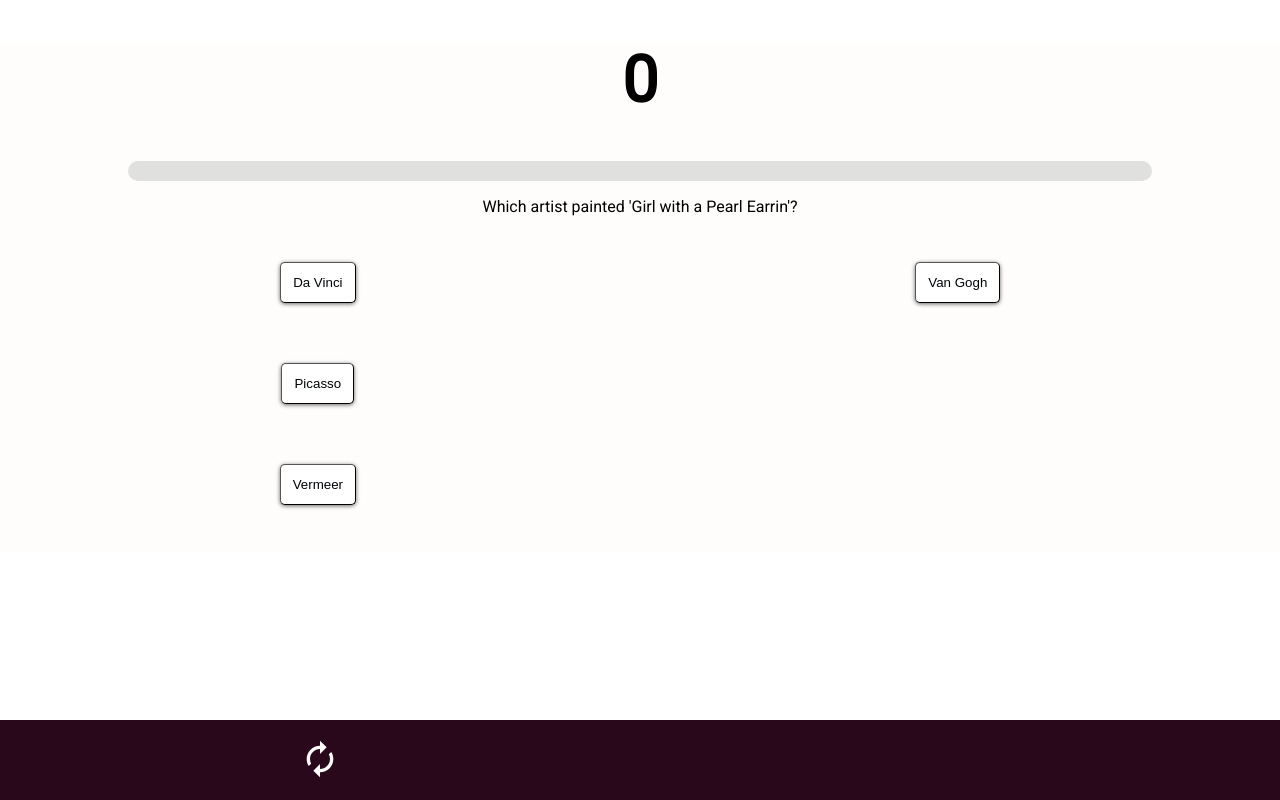
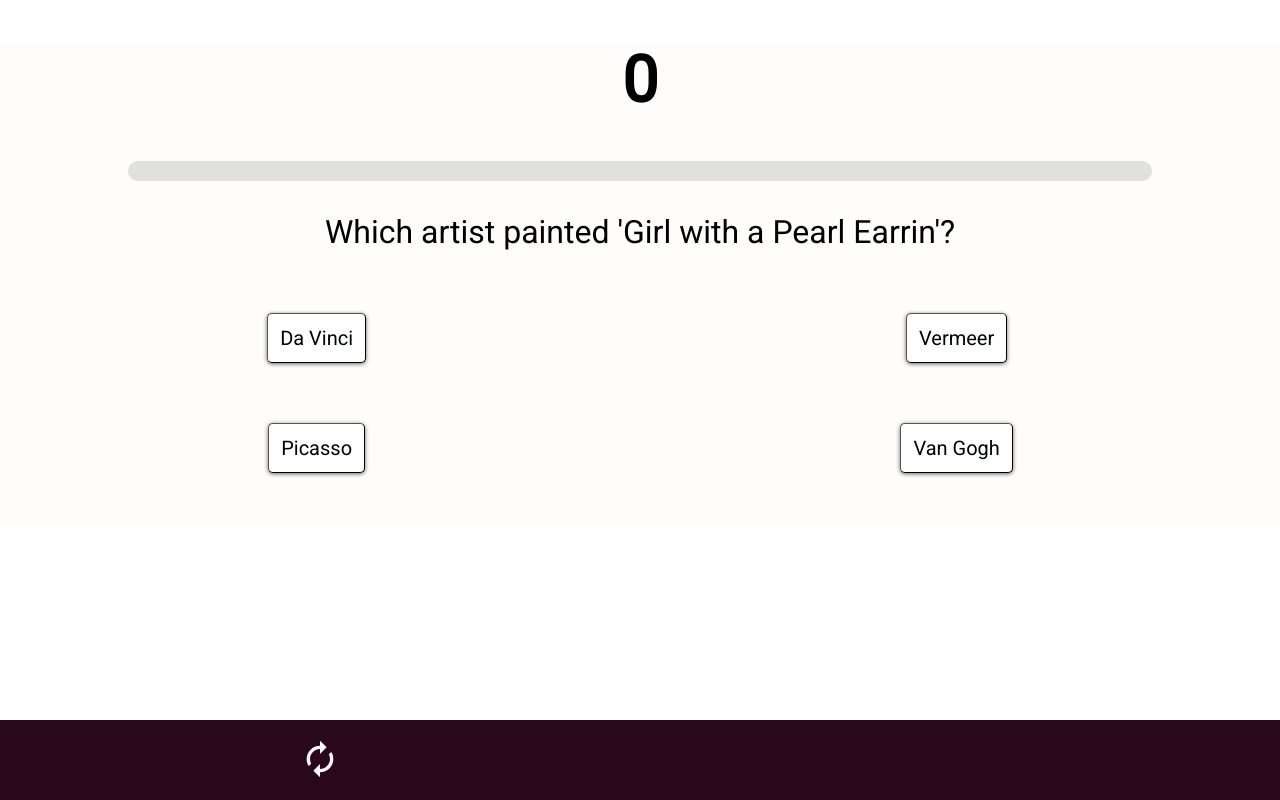
Before and after one commit to isfopo/tandem-trivia, a React (Create React App) app: page / in a window 1280 px wide. Both pictures are taken after a click on the button 960 px from the left and 760 px from the top of the page. Built offline with nearby package versions, Linux system fonts and the light colour scheme.

Commit message:
fixed cheating bug

```diff
--- a/src/styles/App.css
+++ b/src/styles/App.css
@@ -3,3 +3,9 @@
   background-color: #fffdfb;
   font-family: Roboto, Arial, Helvetica, sans-serif;
 }
+
+.question {
+  width: 90%;
+  margin: auto;
+  font: normal normal normal 4vh Roboto;
+}
--- a/src/styles/ChoiceDisplay.css
+++ b/src/styles/ChoiceDisplay.css
@@ -2,17 +2,18 @@
     display: flex;
     flex-direction: column;
     flex-wrap: wrap;
-    height: 40vh;
+    height: 30vh;
   }
 
   .btn {
     position: relative;
 
-    font: normal normal medium 24px/16px Roboto;
     display: block;
     margin: 30px auto;
     padding: 12px;
 
+    font-family: 'Roboto';
+    font-size: 2.5vh;
     overflow: hidden;
 
     border-width: 1px;
@@ -23,8 +24,6 @@
     background-color: #ffffff;
     border-color: black;
     color: #000406;
-
-    transition: background-color .3s;
   }
 
   .btn:hover {
@@ -66,7 +65,7 @@
     width: 120%;
     padding-top: 120%;
 
-    transition: width .2s ease-out, padding-top .2s ease-out;
+    transition: width .2s ease-out, padding-top 0s ease-out;
   }
 
   .correct {
```
